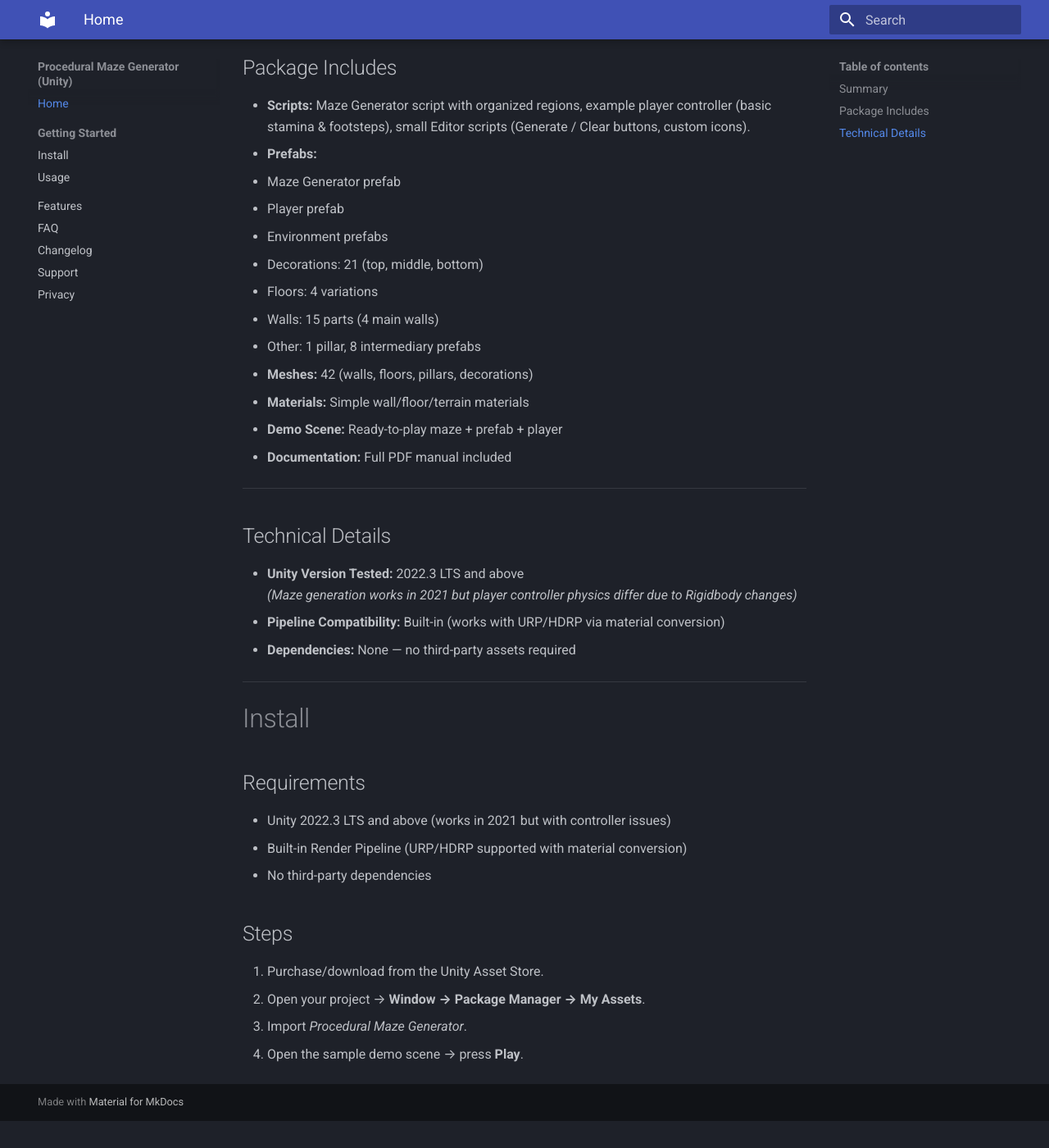
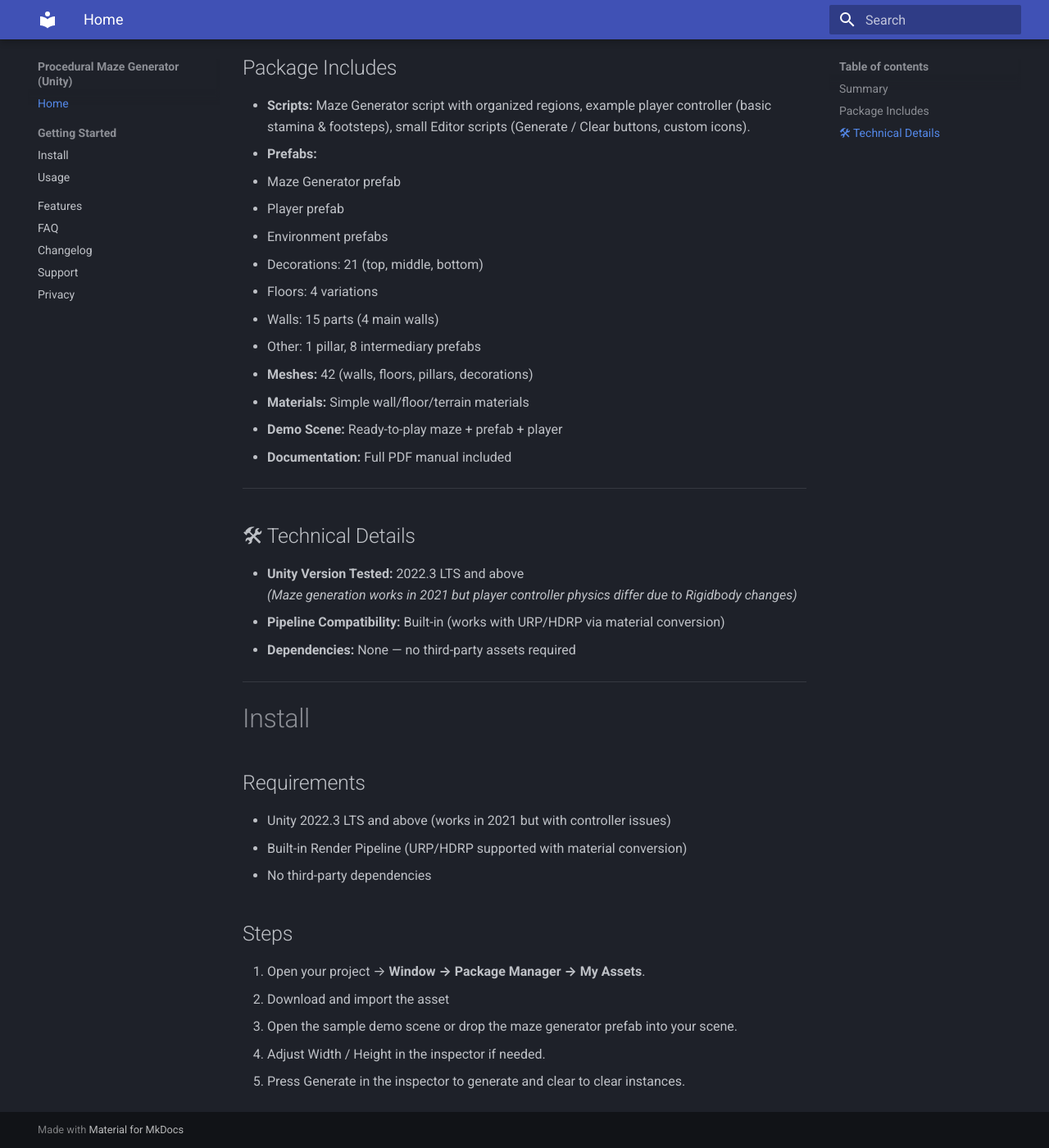
Before and after one commit to dyspropulse/Advanced-maze-generator-Unity, an MkDocs documentation site: the page built from docs/index.md, in a window 1280 px wide and 1400 px high, scrolled down 416 px. Shown: the whole window at 82% size. Built offline with MkDocs 1.6.1 and Material for MkDocs 9.7.7, drawn with Linux system fonts in a browser that asks for light colours; before the commit the page ends 1783 px from its top, so only the background shows below that.

Commit message:
Update index.md

```diff
--- a/docs/index.md
+++ b/docs/index.md
@@ -29,7 +29,7 @@ Procedural maze generator with pillars, walls, floors, sand terrain and a demo p
 
 ---
 
-## Technical Details
+## 🛠 Technical Details
 - **Unity Version Tested:** 2022.3 LTS and above
   *(Maze generation works in 2021 but player controller physics differ due to Rigidbody changes)*
 - **Pipeline Compatibility:** Built-in (works with URP/HDRP via material conversion)
@@ -45,7 +45,8 @@ Procedural maze generator with pillars, walls, floors, sand terrain and a demo p
 - No third-party dependencies
 
 ## Steps
-1. Purchase/download from the Unity Asset Store.
-2. Open your project → **Window → Package Manager → My Assets**.
-3. Import *Procedural Maze Generator*.
-4. Open the sample demo scene → press **Play**.
+1. Open your project → **Window → Package Manager → My Assets**.
+2. Download and import the asset
+3. Open the sample demo scene or drop the maze generator prefab into your scene.
+4. Adjust Width / Height in the inspector if needed.
+5. Press Generate in the inspector to generate and clear to clear instances.
```
Also changed, not shown: other parts of docs/index.md (+1 -1 lines).
